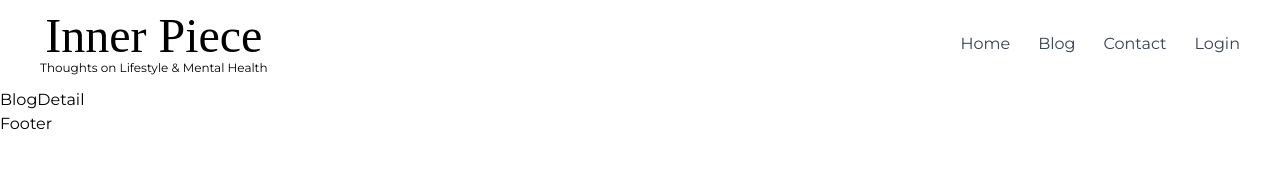
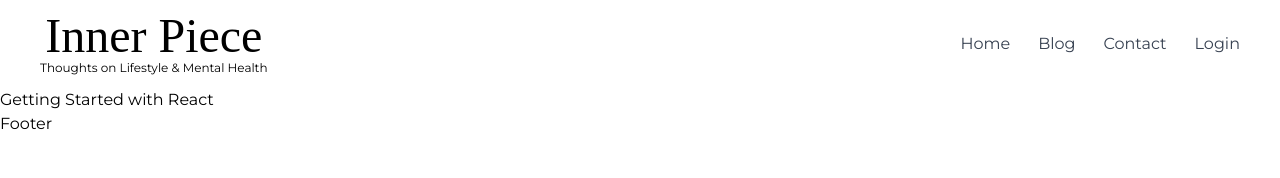
Before and after one commit to Hasib-Inamdar/Blog-Project, a React app: page /blogs/1 in a window 1280 px wide. Shown: the top 178 px of the page. Built offline with nearby package versions, Linux system fonts and the light colour scheme; data requests are answered from the project's data file; the HTML template or start-up script is replaced by a standard one; a web font is replaced by a local one.

Commit message:
Added functionality to conditionally render the edit options on blog details page.

```diff
--- a/src/pages/BlogDetail.jsx
+++ b/src/pages/BlogDetail.jsx
@@ -1,9 +1,48 @@
 import React from 'react'
 import { useParams, useLocation } from 'react-router-dom'
+import { useGetBlogByIdQuery } from '../features/blogs/blogApi'
 
 const BlogDetail = () => {
+
+    const { id } = useParams();
+    const location = useLocation()
+    const isManageView = location.pathname.startsWith("/manage-blogs")
+    const { data: blog, isLoading, isSuccess, isError, error } = useGetBlogByIdQuery(id)
+    let isOwner;
+    try {
+        const user = JSON.parse(localStorage.getItem("user"))
+        console.log(user);
+
+        if (isError) {
+            throw new Error(error);
+        }
+
+        isOwner = user.id == blog.authorId
+
+        console.log(blog);
+        console.log("isOwner: ", isOwner);
+        console.log("isManageView", isManageView);
+
+    } catch (error) {
+        console.log(error);
+    }
+
+    if (isLoading) {
+        return <p>Loading detials...</p>
+    }
+
     return (
-        <div>BlogDetail</div>
+        <div>
+
+            {isSuccess &&
+                blog.title
+            }
+
+            {
+                (isOwner && isManageView) &&
+                <p>Edit and delete options</p>
+            }
+        </div>
     )
 }
 
```
